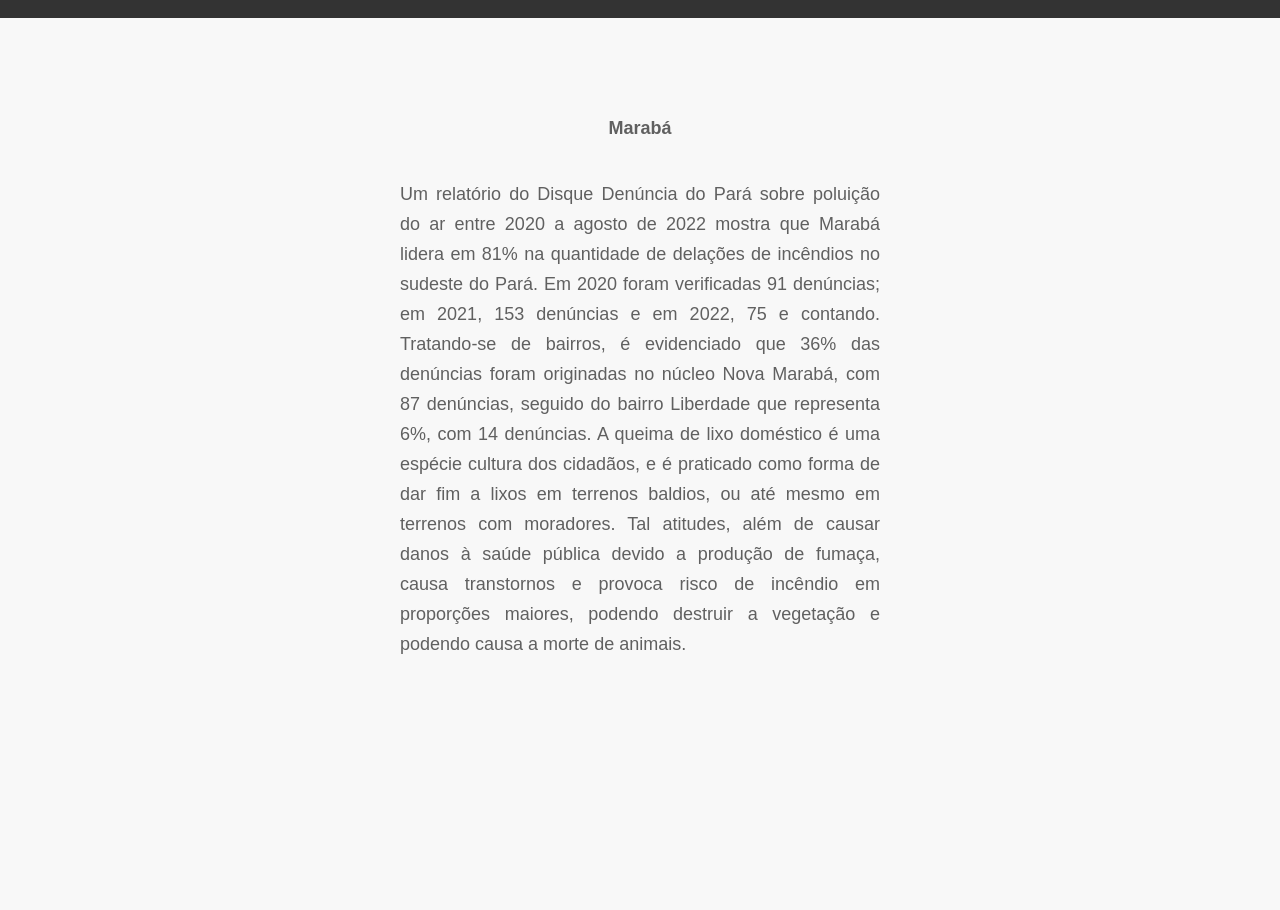
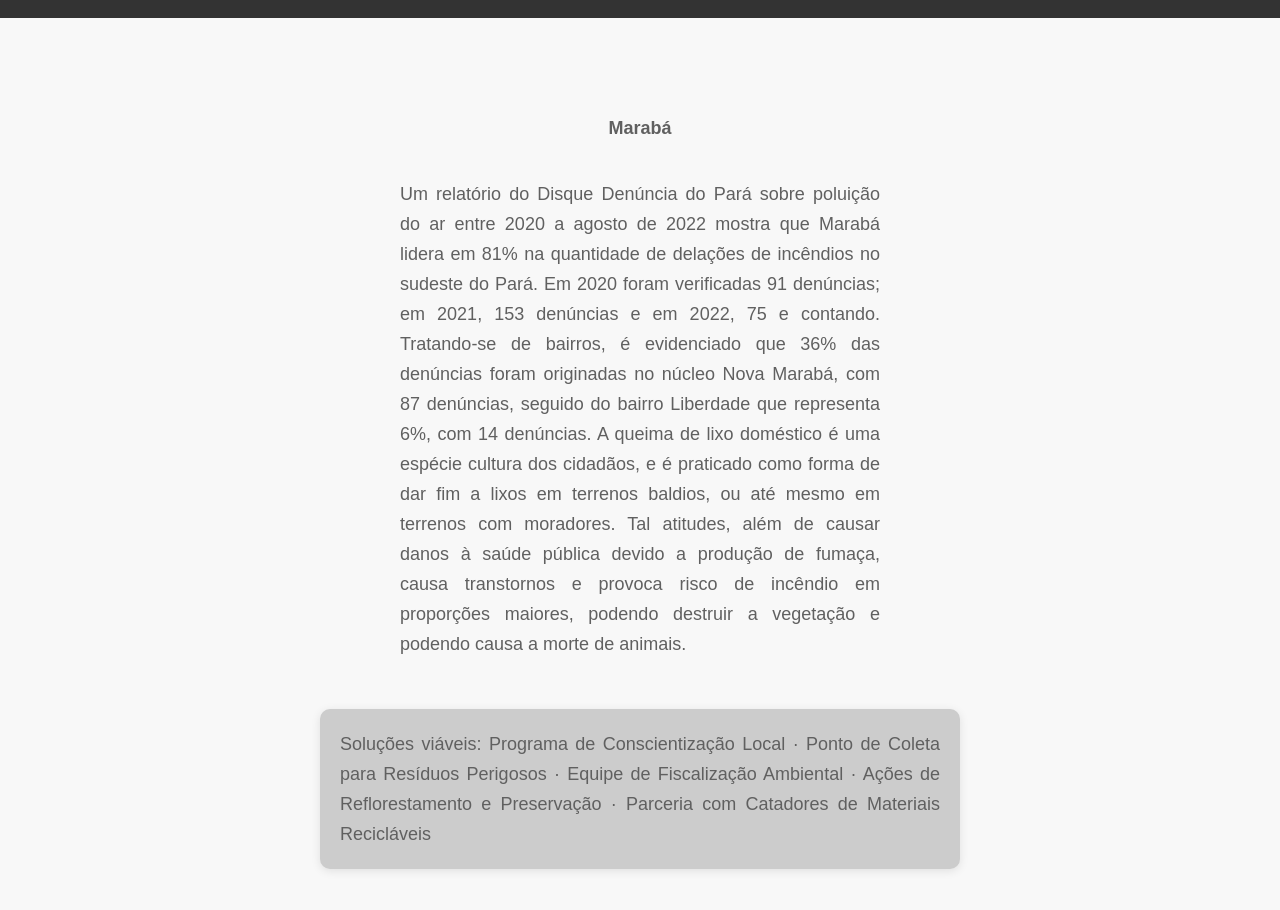
Before and after one commit to lindinhaAishi/IPG, a plain HTML site: page marabaindustrial.html in a window 1280 px wide. Shown: the part 80-990 px from the top of the page. Before the commit the page ends 800 px from the top, so only its background shows below. Drawn offline with Linux system fonts and the light colour scheme.

Commit message:
Update marabaindustrial.html

```diff
--- a/marabaindustrial.html
+++ b/marabaindustrial.html
@@ -27,6 +27,17 @@
         terrenos baldios, ou até mesmo em terrenos com moradores. Tal atitudes, além de causar danos à saúde pública
         devido a produção de fumaça, causa transtornos e provoca risco de incêndio em proporções maiores, podendo
         destruir a vegetação e podendo causa a morte de animais.</p>
+
+    <p class="container">
+  Soluções viáveis:
+
+   Programa de Conscientização Local
+  · Ponto de Coleta para Resíduos Perigosos
+  · Equipe de Fiscalização Ambiental
+  · Ações de Reflorestamento e Preservação
+  · Parceria com Catadores de Materiais Recicláveis
+
+</p>
 </body>
 
 </html>
```
